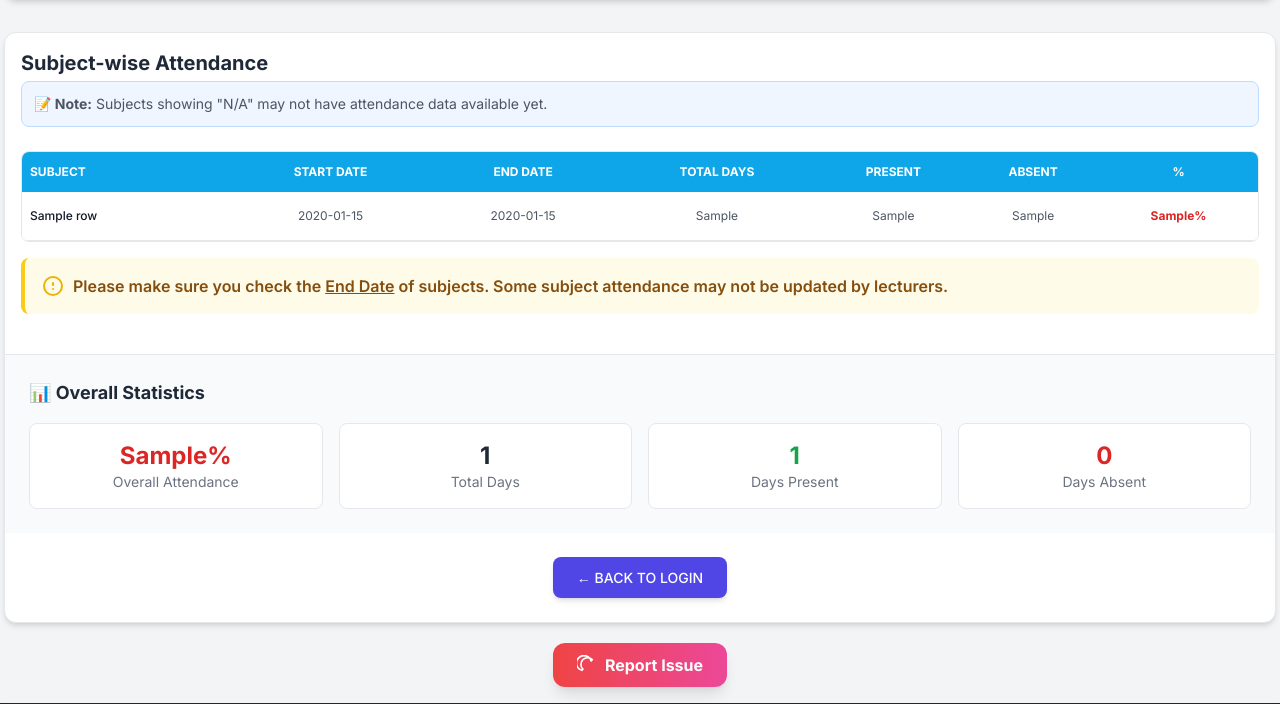
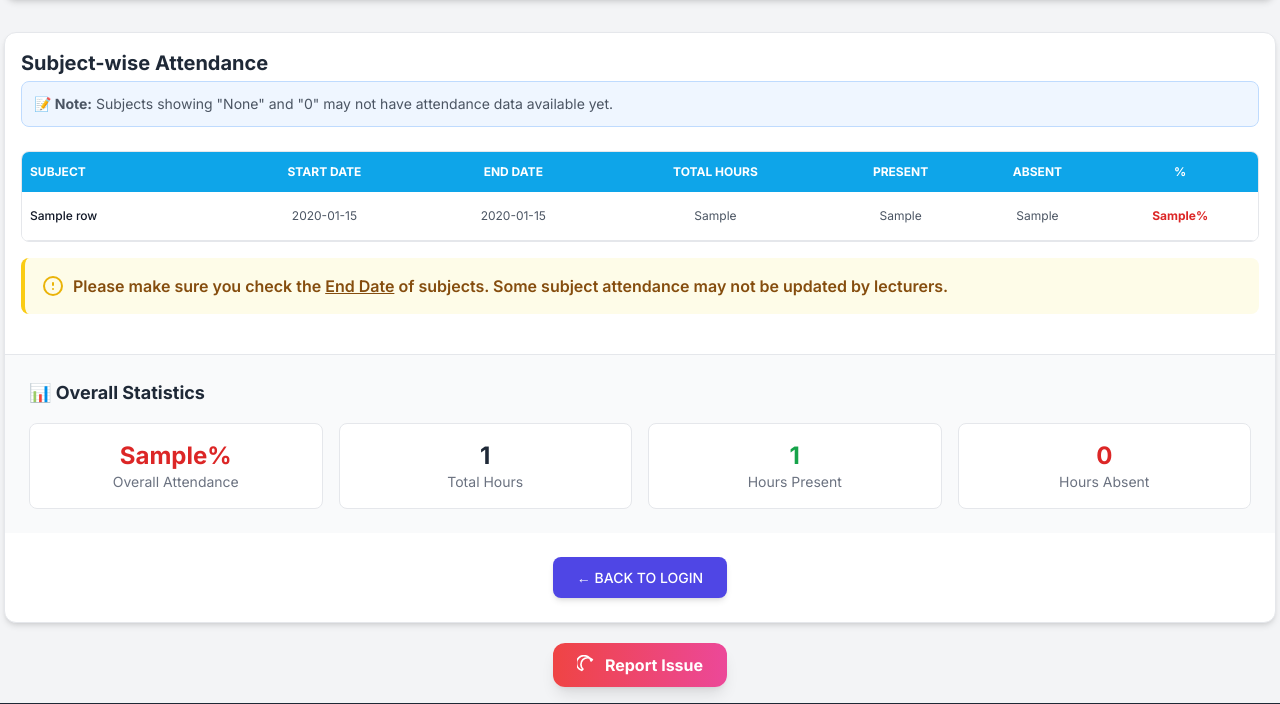
Before and after one commit to Chanikya-WebDev/JNTUA---Attendance-App, a Flask app: template templates/result.html in a window 1280 px wide. Shown: the part 118-822 px from the top of the page. Run offline with Flask 3, Linux system fonts and the light colour scheme; the template is opened without the code that fills it: most values are stand-ins (such as "Sample title", 1, 10 or a date in 2020); some libraries are stand-ins or nearby versions.

Commit message:
goes previous change of hours-> days due to change in github not in local repository

```diff
--- a/templates/result.html
+++ b/templates/result.html
@@ -49,7 +49,7 @@
                     <div class="p-4 sm:p-0">
                         <h2 class="text-xl font-bold text-gray-800">Subject-wise Attendance</h2>
                         <p class="text-sm text-gray-600 mt-1 mb-6 bg-blue-50 p-3 rounded-lg border border-blue-200">
-                            <strong>📝 Note:</strong> Subjects showing "N/A" may not have attendance data available yet.
+                            <strong>📝 Note:</strong> Subjects showing "None" and "0" may not have attendance data available yet.
                         </p>
                     </div>
 
@@ -60,7 +60,7 @@
                                     <th scope="col" class="px-2 py-3">Subject</th>
                                     <th scope="col" class="px-1 py-3 text-center">Start Date</th>
                                     <th scope="col" class="px-1 py-3 text-center">End Date</th>
-                                    <th scope="col" class="px-1 py-3 text-center">Total Days</th>
+                                    <th scope="col" class="px-1 py-3 text-center">Total Hours</th>
                                     <th scope="col" class="px-0.5 py-3 text-center">Present</th>
                                     <th scope="col" class="px-0.5 py-3 text-center">Absent</th>
                                     <th scope="col" class="px-1 py-3 text-center">%</th>
@@ -106,15 +106,15 @@
                         </div>
                         <div class="bg-white p-4 rounded-lg border">
                             <p class="text-2xl font-bold text-gray-800">{{ total_days }}</p>
-                            <p class="text-sm text-gray-500">Total Days</p>
+                            <p class="text-sm text-gray-500">Total Hours</p>
                         </div>
                         <div class="bg-white p-4 rounded-lg border">
                             <p class="text-2xl font-bold text-green-600">{{ total_present }}</p>
-                            <p class="text-sm text-gray-500">Days Present</p>
+                            <p class="text-sm text-gray-500">Hours Present</p>
                         </div>
                         <div class="bg-white p-4 rounded-lg border">
                             <p class="text-2xl font-bold text-red-600">{{ total_days - total_present }}</p>
-                            <p class="text-sm text-gray-500">Days Absent</p>
+                            <p class="text-sm text-gray-500">Hours Absent</p>
                         </div>
                     </div>
                 </div>
```
